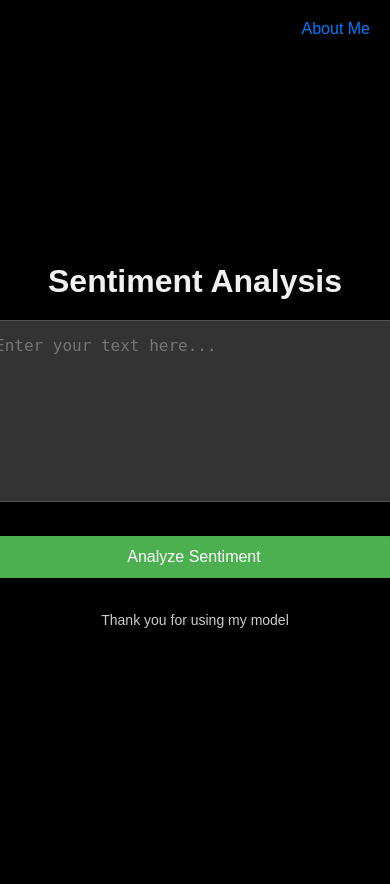
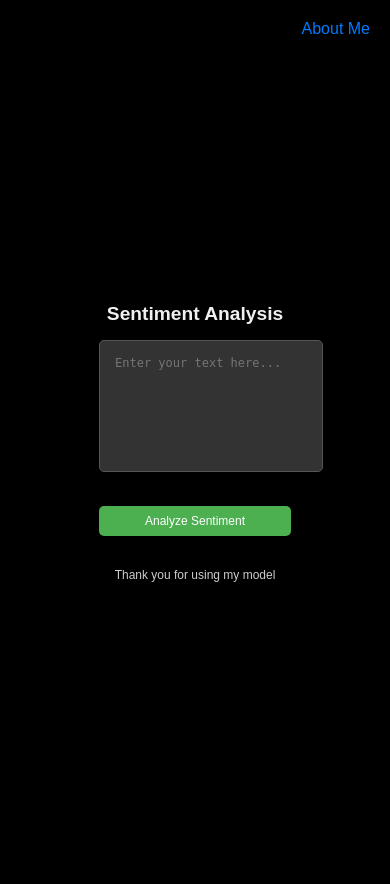
Before and after one commit to imadiss/Sentiment-Analysis-model-, a Django app: page / in a window 390 px wide; the page is wider, and only the part inside the window is pictured. Run offline with Django 5.2, Linux system fonts and the light colour scheme; parts of the project's set-up code (start-up, migrations or seed data) failed here and were passed over.

Commit message:
deployment

```diff
--- a/templates/index.html
+++ b/templates/index.html
@@ -15,7 +15,7 @@
             flex-direction: column;
             align-items: center;
             justify-content: center;
-            height: 100vh;
+            min-height: 100vh;
             position: relative;
         }
         h1 {
@@ -25,7 +25,8 @@
             font-size: 2em;
         }
         textarea {
-            width: 400px;
+            width: 100%;
+            max-width: 400px;
             height: 150px;
             padding: 15px;
             border: 1px solid #555;
@@ -45,8 +46,9 @@
             border-radius: 5px;
             cursor: pointer;
             font-size: 16px;
-            width: 400px;
-            margin-left: 15px;
+            width: 100%;
+            max-width: 400px;
+            margin-left: 0;
             margin-top: 15px;
             transition: background-color 0.3s, transform 0.2s;
         }
@@ -83,8 +85,8 @@
             background-color: #444;
             color: white;
             text-align: center;
+            width: 100%;
             max-width: 400px;
-            width: 400px;
             box-shadow: 0 2px 5px rgba(0, 0, 0, 0.3);
         }
         .loading {
@@ -109,6 +111,43 @@
             color: white;
             font-size: 18px;
             font-weight: bold;
+        }
+
+        /* Media Queries for Responsiveness */
+        @media (max-width: 768px) {
+            h1 {
+                font-size: 1.5em;
+                margin-bottom: 15px;
+            }
+            textarea {
+                font-size: 14px;
+                height: 120px;
+            }
+            button {
+                font-size: 14px;
+                padding: 10px 15px;
+            }
+            .result {
+                font-size: 14px;
+                padding: 10px;
+            }
+        }
+
+        @media (max-width: 480px) {
+            h1 {
+                font-size: 1.2em;
+            }
+            textarea {
+                font-size: 12px;
+                height: 100px;
+            }
+            button {
+                font-size: 12px;
+                padding: 8px 10px;
+            }
+            footer {
+                font-size: 12px;
+            }
         }
     </style>
 </head>
@@ -142,16 +181,8 @@
 
     <script>
         function showLoading() {
-            // Display the loading spinner
             const spinner = document.getElementById('loadingSpinner');
             spinner.style.display = 'flex';
-
-            // Hold the loading state for 3 seconds (simulate processing delay)
-            setTimeout(() => {
-                spinner.style.display = 'none';
-            }, 3000); // 3000ms = 3 seconds
-
-            // Allow form submission after loading simulation
             return true;
         }
 
```
